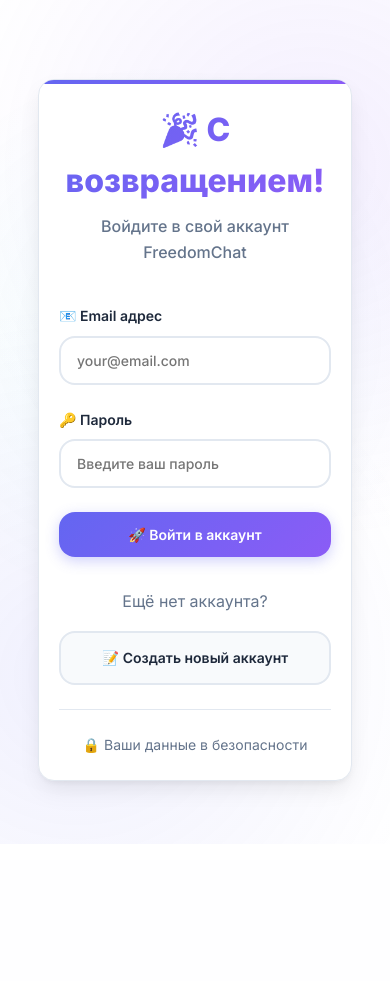
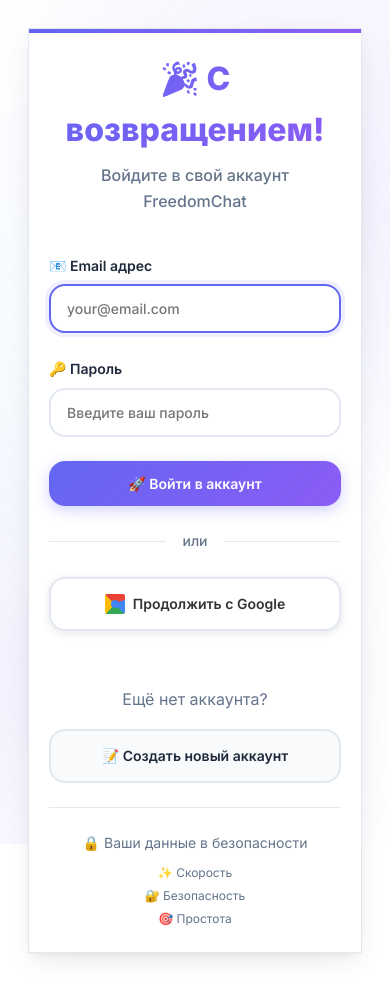
Before and after one commit to KirikProGames/FreedomChat, a Python web app: template FreedomChat/templates/login.html in a window 390 px wide. Before the commit the page ends 800 px from the top, so only its background shows below. Run offline with Jinja, Linux system fonts and the light colour scheme; the template is opened without the code that fills it, so the values that code supplies are empty; some libraries are stand-ins or nearby versions.

Commit message:
Update login.html

```diff
--- a/FreedomChat/templates/login.html
+++ b/FreedomChat/templates/login.html
@@ -24,6 +24,15 @@
             </button>
         </form>
 
+        <div class="auth-divider">
+            <span>или</span>
+        </div>
+
+        <a href="{{ url_for('google_login') }}" class="btn btn-google" style="width: 100%; margin-bottom: 24px;">
+            <div class="google-icon"></div>
+            Продолжить с Google
+        </a>
+
         <div class="auth-footer" style="text-align: center; margin-top: 32px;">
             <p style="color: var(--text-secondary); margin-bottom: 16px;">
                 Ещё нет аккаунта?
@@ -37,6 +46,11 @@
             <p style="color: var(--text-secondary); font-size: 14px;">
                 🔒 Ваши данные в безопасности
             </p>
+            <div style="display: grid; gap: 4px; font-size: 12px; color: var(--text-secondary); margin-top: 8px;">
+                <div>✨ Скорость</div>
+                <div>🔐 Безопасность</div>
+                <div>🎯 Простота</div>
+            </div>
         </div>
     </div>
 </div>
@@ -45,5 +59,70 @@
 .auth-form {
     space-y: 24px;
 }
+
+/* Анимации для кнопок */
+.btn {
+    transition: all 0.3s cubic-bezier(0.4, 0, 0.2, 1);
+}
+
+.btn:active {
+    transform: scale(0.98);
+}
+
+/* Улучшения для мобильных */
+@media (max-width: 480px) {
+    .auth-container {
+        margin: 0;
+        border-radius: 0;
+        min-height: 100vh;
+        display: flex;
+        flex-direction: column;
+        justify-content: center;
+    }
+}
+
+/* Фокус состояния */
+.form-input:focus {
+    transform: translateY(-1px);
+}
 </style>
+
+<script>
+document.addEventListener('DOMContentLoaded', function() {
+    // Автофокус на поле email
+    const emailInput = document.querySelector('input[name="email"]');
+    if (emailInput) {
+        setTimeout(() => {
+            emailInput.focus();
+        }, 100);
+    }
+
+    // Валидация формы
+    const form = document.querySelector('.auth-form');
+    if (form) {
+        form.addEventListener('submit', function(e) {
+            const email = document.querySelector('input[name="email"]').value;
+            const password = document.querySelector('input[name="password"]').value;
+
+            if (!email || !password) {
+                e.preventDefault();
+                showNotification('Ошибка', 'Заполните все поля', 'error');
+            }
+        });
+    }
+
+    // Анимация появления
+    const authContainer = document.querySelector('.auth-container');
+    if (authContainer) {
+        authContainer.style.opacity = '0';
+        authContainer.style.transform = 'translateY(20px)';
+
+        setTimeout(() => {
+            authContainer.style.transition = 'all 0.5s ease';
+            authContainer.style.opacity = '1';
+            authContainer.style.transform = 'translateY(0)';
+        }, 100);
+    }
+});
+</script>
 {% endblock %}
```
